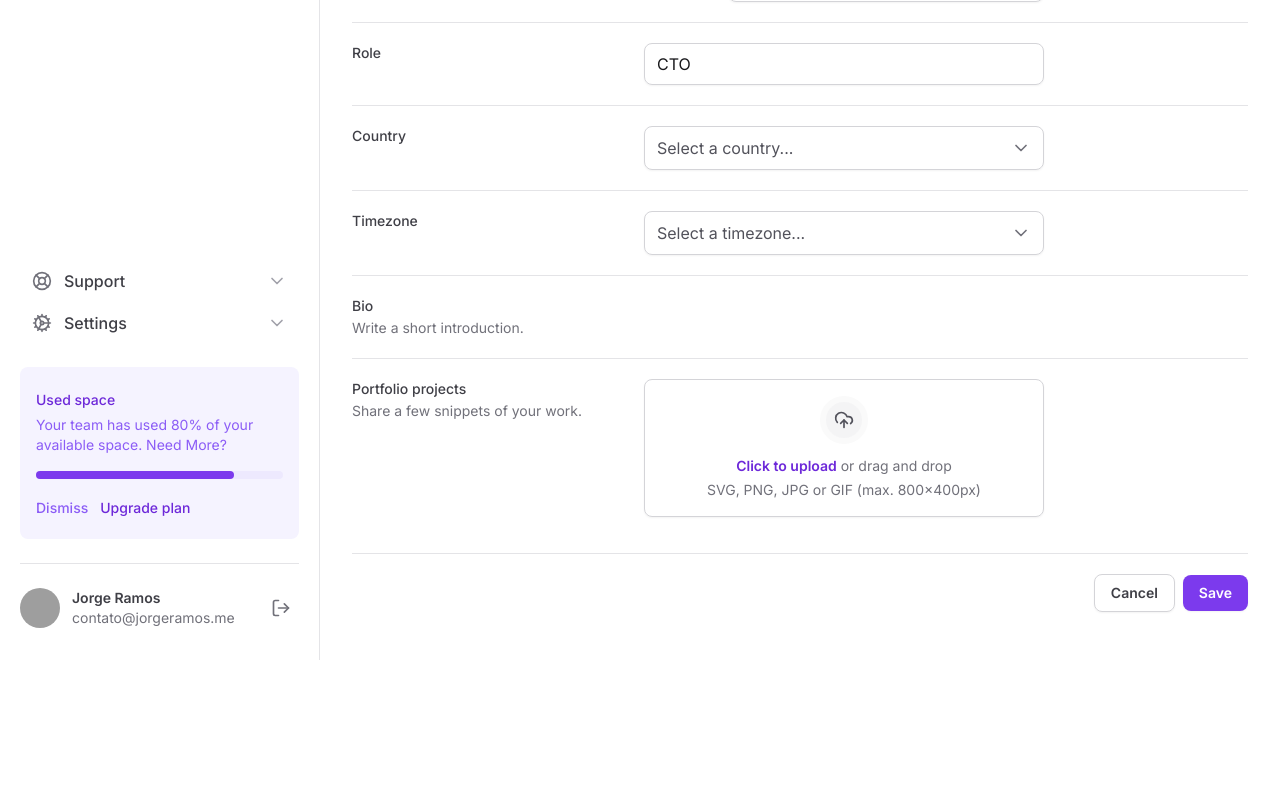
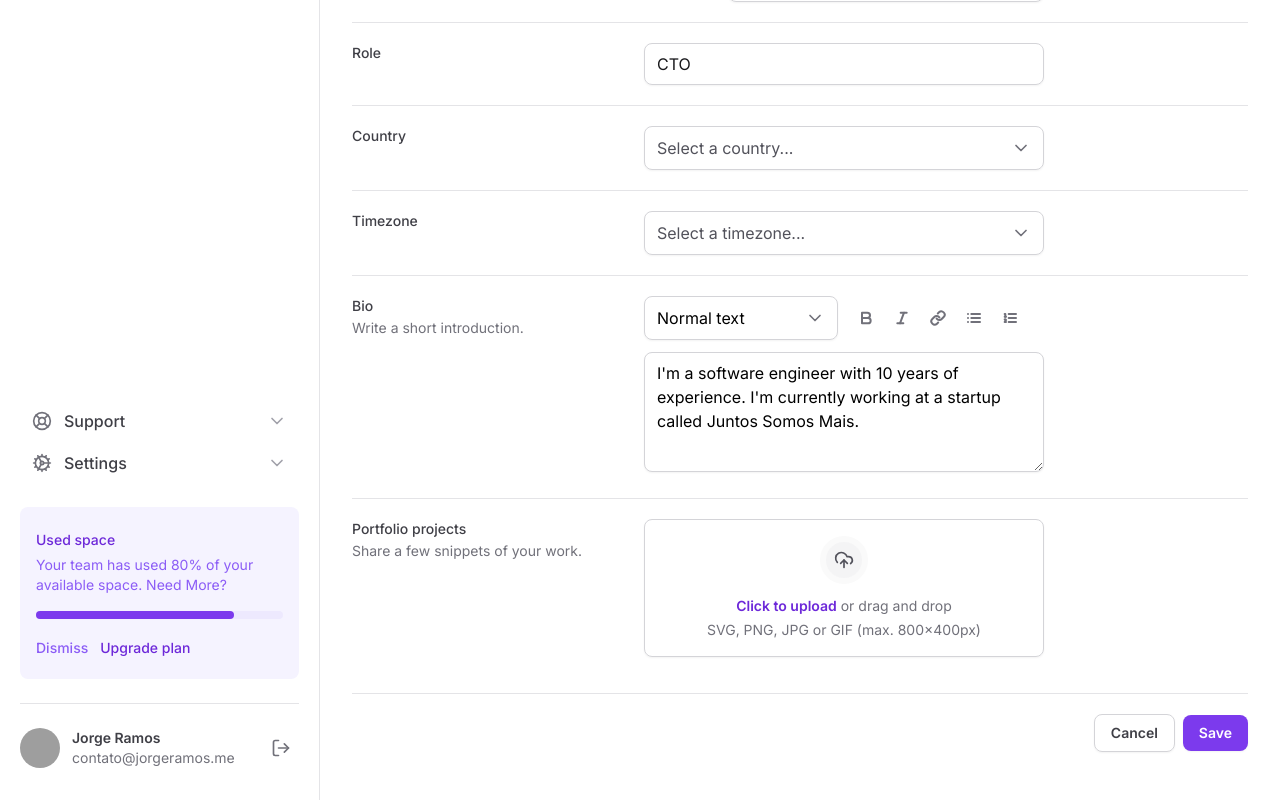
Before and after one commit to jorginhodev/masterizando-o-tailwind, a Next.js app: page / in a window 1280 px wide. Shown: the part 572-1372 px from the top of the page. Before the commit the page ends 1232 px from the top, so only its background shows below. Built offline with nearby package versions, Linux system fonts and the light colour scheme; grey boxes are pictures that could not be loaded.

Commit message:
feat: add Textarea component

```diff
--- a/src/app/page.tsx
+++ b/src/app/page.tsx
@@ -1,9 +1,10 @@
-import { Mail } from 'lucide-react'
+import { Bold, Italic, Link, List, ListOrdered, Mail } from 'lucide-react'
 
 import { SettingsTabs } from '@/components/settings-tabs'
 import { InputRoot, InputControl, InputPrefix } from '@/components/input'
 import * as FileInput from '@/components/file-input'
 import { Select, SelectItem } from '@/components/select'
+import { Textarea } from '@/components/textarea'
 
 export default function Home() {
   return (
@@ -144,7 +145,63 @@
               </span>
             </label>
 
-            <div></div>
+            <div className="space-y-3">
+              <div className="grid grid-cols-2 gap-3">
+                <Select placeholder="" defaultValue="normal">
+                  <SelectItem
+                    value="normal"
+                    text="Normal text"
+                    defaultChecked
+                  />
+                  <SelectItem value="md" text="Markdown" />
+                </Select>
+
+                <div className="flex items-center gap-1">
+                  <button
+                    type="button"
+                    className="rounded-md p-2 hover:bg-zinc-50"
+                  >
+                    <Bold className="h-4 w-4 text-zinc-500" strokeWidth={3} />
+                  </button>
+
+                  <button
+                    type="button"
+                    className="rounded-md p-2 hover:bg-zinc-50"
+                  >
+                    <Italic className="h-4 w-4 text-zinc-500" strokeWidth={3} />
+                  </button>
+
+                  <button
+                    type="button"
+                    className="rounded-md p-2 hover:bg-zinc-50"
+                  >
+                    <Link className="h-4 w-4 text-zinc-500" strokeWidth={3} />
+                  </button>
+
+                  <button
+                    type="button"
+                    className="rounded-md p-2 hover:bg-zinc-50"
+                  >
+                    <List className="h-4 w-4 text-zinc-500" strokeWidth={3} />
+                  </button>
+
+                  <button
+                    type="button"
+                    className="rounded-md p-2 hover:bg-zinc-50"
+                  >
+                    <ListOrdered
+                      className="h-4 w-4 text-zinc-500"
+                      strokeWidth={3}
+                    />
+                  </button>
+                </div>
+              </div>
+
+              <Textarea
+                defaultValue="I'm a software engineer with 10 years of experience. I'm currently working at a startup called Juntos Somos Mais."
+                id="bio"
+              />
+            </div>
           </div>
 
           <div className="grid-cols-form grid gap-3 pt-5">
--- a/src/components/select/select.tsx
+++ b/src/components/select/select.tsx
@@ -3,14 +3,14 @@
 import * as SelectPrimitive from '@radix-ui/react-select'
 import { ChevronDown } from 'lucide-react'
 
-type SelectProps = {
+type SelectProps = SelectPrimitive.SelectProps & {
   children: React.ReactNode
   placeholder: string
 }
 
-export const Select = ({ children, placeholder }: SelectProps) => {
+export const Select = ({ children, placeholder, ...props }: SelectProps) => {
   return (
-    <SelectPrimitive.Root>
+    <SelectPrimitive.Root {...props}>
       <SelectPrimitive.Trigger className="flex h-11 w-full items-center justify-between gap-2 rounded-lg border border-zinc-300 px-3 py-2 shadow-sm data-[placeholder]:text-zinc-600">
         <SelectPrimitive.Value
           placeholder={placeholder}
@@ -26,7 +26,7 @@
           side="bottom"
           position="popper"
           sideOffset={8}
-          className="z-10 w-[--radix-select-trigger-width] overflow-hidden rounded-lg border border-zinc-200 bg-white"
+          className="z-10 w-[--radix-select-trigger-width] overflow-hidden rounded-lg border border-zinc-200 bg-white shadow-sm"
         >
           <SelectPrimitive.Viewport>{children}</SelectPrimitive.Viewport>
         </SelectPrimitive.Content>
--- /dev/null
+++ b/src/components/textarea/index.ts
@@ -0,0 +1 @@
+export { Textarea } from './textarea'
--- /dev/null
+++ b/src/components/textarea/textarea.tsx
@@ -0,0 +1,12 @@
+import { ComponentProps } from 'react'
+
+type TextareaProps = ComponentProps<'textarea'>
+
+export const Textarea = ({ ...props }: TextareaProps) => {
+  return (
+    <textarea
+      className="min-h-[120px] w-full resize-y rounded-lg border border-zinc-300 px-3 py-2 shadow-sm"
+      {...props}
+    />
+  )
+}
```
